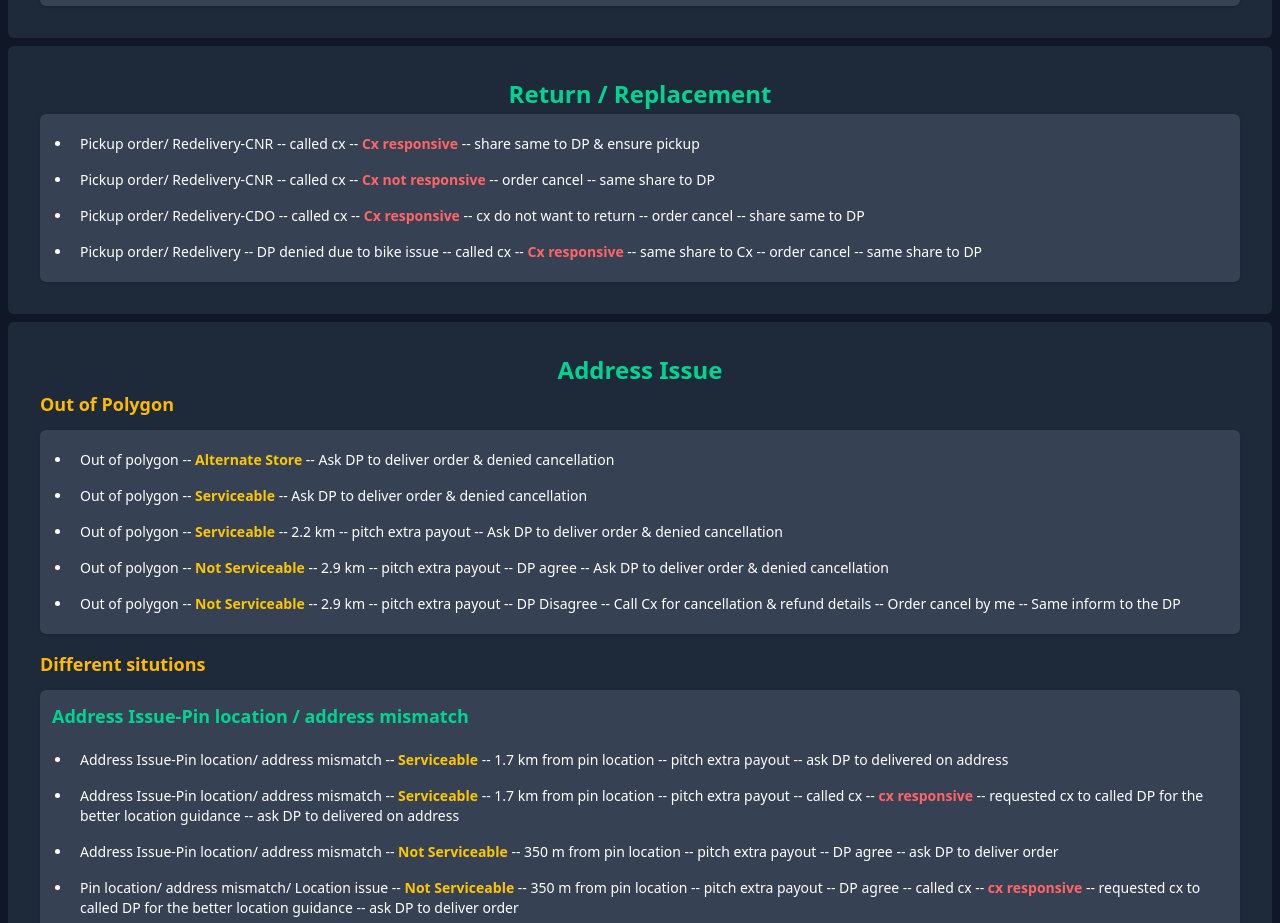
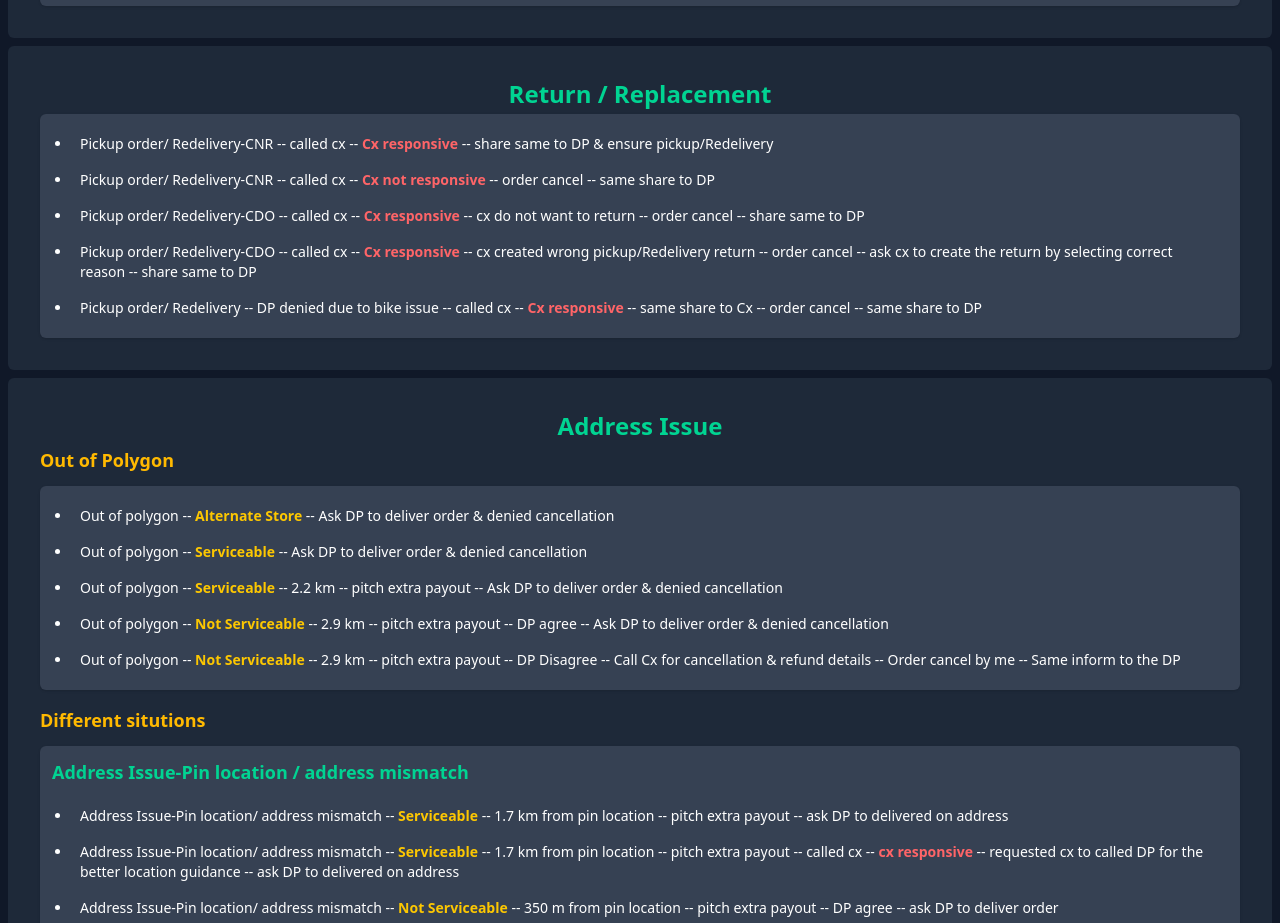
Before and after one commit to Code-with-Sahani/Blinket-DP, a React (Vite) app: page / in a window 1280 px wide. Shown: the part 7138-8061 px from the top of the page. Built offline with nearby package versions, Linux system fonts and the light colour scheme.

Commit message:
Update Return_Replacement.jsx

```diff
--- a/src/Components/Return_Replacement.jsx
+++ b/src/Components/Return_Replacement.jsx
@@ -9,11 +9,13 @@ const Return_Replacement = () => {
                 <div className="p-3 bg-gray-700 rounded-md shadow">
                     <ul className="list-disc pl-5">
 
-                        <li className='p-2'>Pickup order/ Redelivery-CNR -- called cx -- <strong className='text-red-400 font-semibold'>Cx responsive</strong> -- share same to DP & ensure pickup </li>
+                        <li className='p-2'>Pickup order/ Redelivery-CNR -- called cx -- <strong className='text-red-400 font-semibold'>Cx responsive</strong> -- share same to DP & ensure pickup/Redelivery </li>
 
                         <li className="p-2">Pickup order/ Redelivery-CNR -- called cx -- <strong className='text-red-400 font-semibold'>Cx not responsive</strong> -- order cancel -- same share to DP</li>
 
                         <li className="p-2">Pickup order/ Redelivery-CDO -- called cx -- <strong className='text-red-400 font-semibold'>Cx responsive</strong> -- cx do not want to return -- order cancel -- share same to DP</li>
+
+                        <li className="p-2">Pickup order/ Redelivery-CDO -- called cx -- <strong className='text-red-400 font-semibold'>Cx responsive</strong> -- cx created wrong pickup/Redelivery return -- order cancel -- ask cx to create the return by selecting correct reason -- share same to DP</li>
 
                         <li className="p-2">Pickup order/ Redelivery -- DP denied due to bike issue -- called cx -- <strong className='text-red-400 font-semibold'>Cx responsive</strong> -- same share to Cx -- order cancel -- same share to DP</li>
 
```
